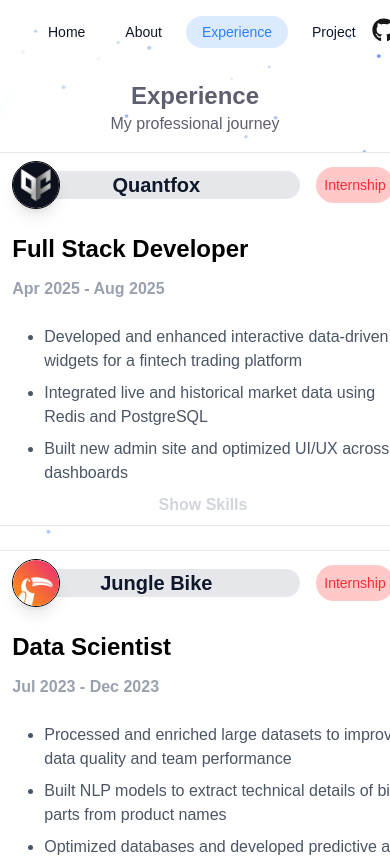
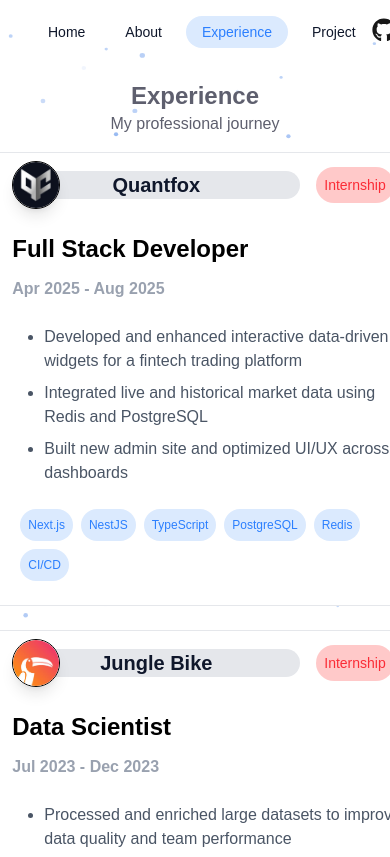
Before and after one commit to ryanoux42/myPortfolio, a Next.js app in the folder portfolio/: page /experience in a window 390 px wide. Shown: the top 857 px of the page. Built offline with nearby package versions, Linux system fonts and the light colour scheme.

Commit message:
:iphone:(experience page): make a better format when small screen

```diff
--- a/portfolio/src/components/Experience/ExperienceCard.tsx
+++ b/portfolio/src/components/Experience/ExperienceCard.tsx
@@ -1,7 +1,3 @@
-"use client";
-
-import { useState } from "react";
-
 import Image from "next/image";
 
 import { ExperienceCardInfo, ExperienceDate } from "@/types";
@@ -59,26 +55,14 @@ interface ExperienceCardSkillsProps {
 }
 
 function ExperienceCardSkills({ skills }: ExperienceCardSkillsProps) {
-  const [showDetails, setShowDetails] = useState(false);
-
   return (
-    <>
-      {showDetails && (
     <div className="p-6">
       <div className="flex flex-wrap gap-2 justify-start">
         {skills.map((skill, index) => (
-              <span key={index} className="text-blue-primary text-sm bg-blue-secondary rounded-full p-2">{skill}</span>
+          <span key={index} className="text-blue-primary text-xs bg-blue-secondary rounded-full p-2">{skill}</span>
         ))}
       </div>
     </div>
-      )}
-      <button
-        className="w-full text-gray-300 font-semibold py-2 rounded-b-xl hover:text-black transition-colors duration-200"
-        onClick={() => setShowDetails(!showDetails)}
-      >
-        {showDetails ? "Hide Skills" : "Show Skills"}
-      </button>
-    </>
   );
 }
 
```
Lines whose indentation alone changed are shown as unchanged.
